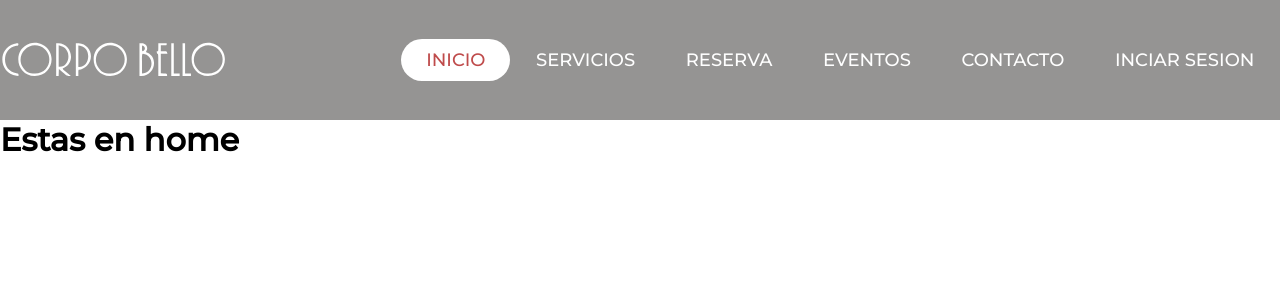
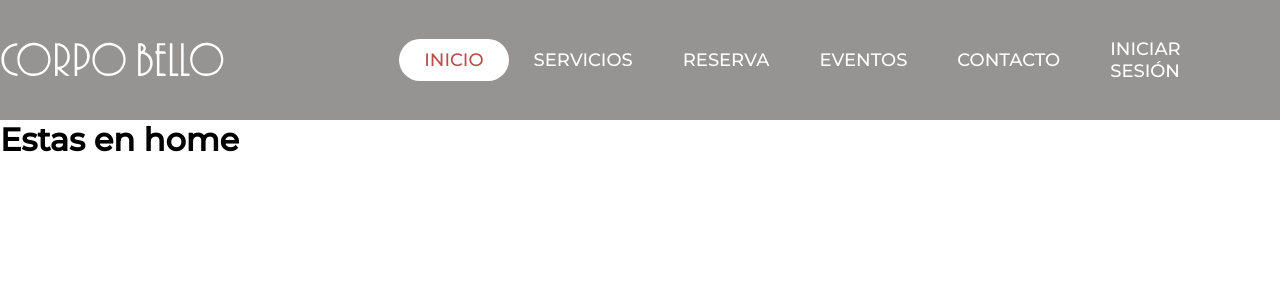
Before and after one commit to AndyGaSa/Corpobello, a Next.js app in the folder Corpobello/: page / in a window 1280 px wide. Shown: the top 300 px of the page. Built offline with nearby package versions, Linux system fonts and the light colour scheme.

Commit message:
Correct an accent on header

```diff
--- a/Corpobello/components/Header/Header.jsx
+++ b/Corpobello/components/Header/Header.jsx
@@ -35,7 +35,7 @@ export default function Header() {
         <a className={allValues.contact}>CONTACTO</a>
       </Link>
       <Link href="/login">
-        <a className={allValues.login}>INCIAR SESION</a>
+        <a className={allValues.login}>INICIAR SESIÓN</a>
       </Link>
     </header>
   );
```
